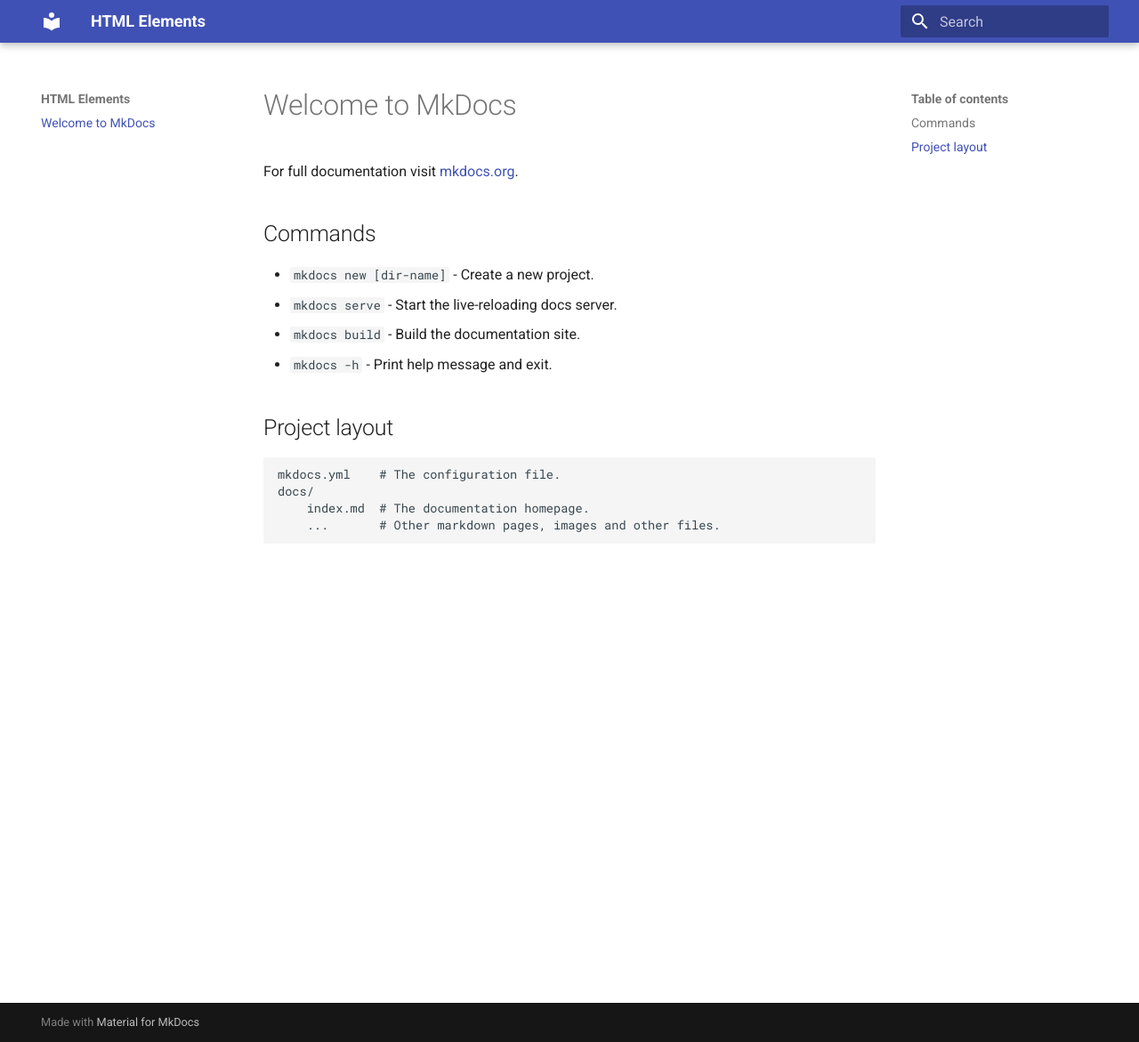
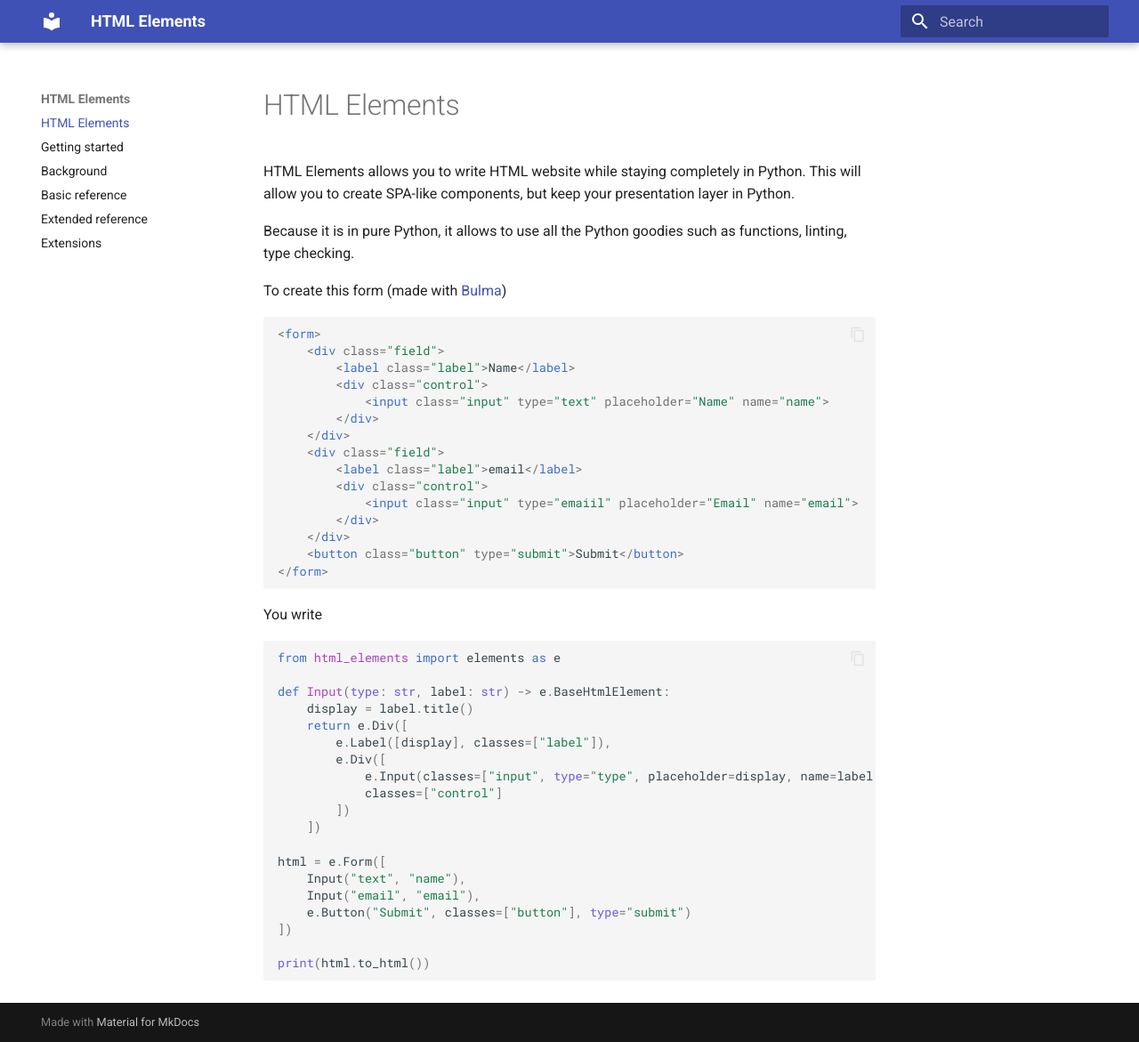
Before and after one commit to AntonDeMeester/html-elements, an MkDocs documentation site: the page built from docs/index.md, in a window 1280 px wide and 1171 px high. Shown: the whole window at 89% size. Built offline with MkDocs 1.6.1 and Material for MkDocs 9.7.7, drawn with Linux system fonts in a browser that asks for light colours.

Commit message:
Add docs

````diff
--- a/docs/index.md
+++ b/docs/index.md
@@ -1,17 +1,49 @@
-# Welcome to MkDocs
+# HTML Elements
 
-For full documentation visit [mkdocs.org](https://www.mkdocs.org).
+HTML Elements allows you to write HTML website while staying completely in Python. This will allow you to create SPA-like components, but keep your presentation layer in Python.
 
-## Commands
+Because it is in pure Python, it allows to use all the Python goodies such as functions, linting, type checking.
 
-* `mkdocs new [dir-name]` - Create a new project.
-* `mkdocs serve` - Start the live-reloading docs server.
-* `mkdocs build` - Build the documentation site.
-* `mkdocs -h` - Print help message and exit.
+To create this form (made with [Bulma](https://bulma.io/))
 
-## Project layout
+```html
+<form>
+    <div class="field">
+        <label class="label">Name</label>
+        <div class="control">
+            <input class="input" type="text" placeholder="Name" name="name">
+        </div>
+    </div>
+    <div class="field">
+        <label class="label">email</label>
+        <div class="control">
+            <input class="input" type="emaiil" placeholder="Email" name="email">
+        </div>
+    </div>
+    <button class="button" type="submit">Submit</button>
+</form>
+```
 
-    mkdocs.yml    # The configuration file.
-    docs/
-        index.md  # The documentation homepage.
-        ...       # Other markdown pages, images and other files.
+You write
+
+```python
+from html_elements import elements as e
+
+def Input(type: str, label: str) -> e.BaseHtmlElement:
+    display = label.title()
+    return e.Div([
+        e.Label([display], classes=["label"]),
+        e.Div([
+            e.Input(classes=["input", type="type", placeholder=display, name=label]),
+            classes=["control"]
+        ])
+    ])
+
+html = e.Form([
+    Input("text", "name"),
+    Input("email", "email"),
+    e.Button("Submit", classes=["button"], type="submit")
+])
+
+print(html.to_html())
+```
--- a/mkdocs.yml
+++ b/mkdocs.yml
@@ -1,3 +1,20 @@
 site_name: HTML Elements
 theme:
   name: material
+  features:
+    - content.code.copy
+markdown_extensions:
+  - pymdownx.highlight:
+      anchor_linenums: true
+      line_spans: __span
+      pygments_lang_class: true
+  - pymdownx.inlinehilite
+  - pymdownx.snippets
+  - pymdownx.superfences
+nav:
+- HTML Elements: index.md
+- Getting started: getting_started.md
+- Background: background.md
+- Basic reference: basic-reference.md
+- Extended reference: extended_reference.md
+- Extensions: extensions.md
````
Also changed, not shown: docs/background.md (added, +119 -0 lines), docs/basic_reference.md (added, +75 -0 lines), docs/examples.py (added, +58 -0 lines), docs/extended_reference.md (added, +3 -0 lines), docs/extensions.md (added, +1 -0 lines), docs/getting_started.md (added, +19 -0 lines), docs/figures/editor_hints.png (added), docs/figures/editor_hints_wrong.png (added), 3 other files.
